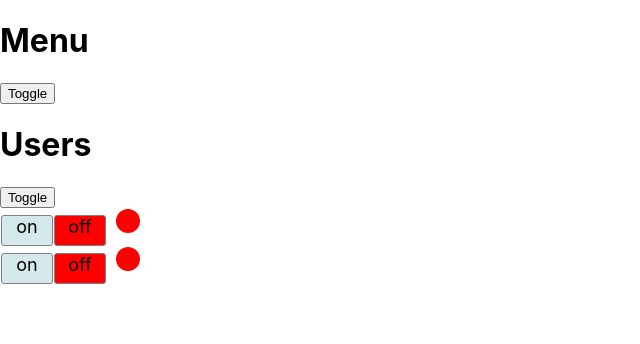
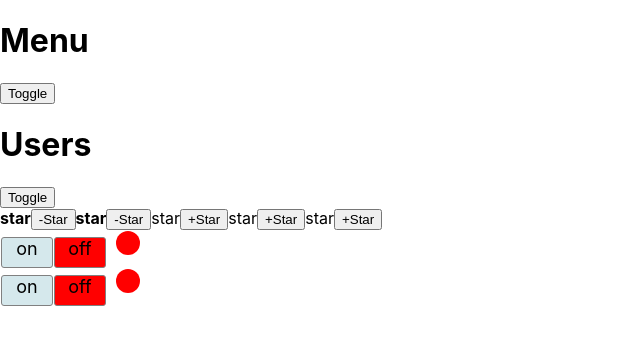
Before and after one commit to AliaksandrLiubanets/react_kabzda_ts, a React (Create React App) app: page / in a window 1280 px wide. Shown: the top 344 px of the page, without its empty margins (0-640 px from the left). Built offline with nearby package versions, Linux system fonts and the light colour scheme.

Commit message:
Create useState for UncontrolledRating and add setStars(props.stars++) on button click

```diff
--- a/src/App.tsx
+++ b/src/App.tsx
@@ -1,6 +1,8 @@
 import React from 'react';
 import {OnOff} from './Components/onOff/OnOff'
 import UncontrolledAccordion from './Components/UncontrolledAccordion/UncontrolledAccordion'
+import UncontrolledRating from './Components/UncontrolledRating/UncontrolledRating'
+import Rating from './Components/Rating/Rating'
 
 function App() {
   console.log('App rendering')
@@ -10,9 +12,8 @@ function App() {
     {/* eslint-disable-next-line react/jsx-no-undef */}
     <UncontrolledAccordion title={'Menu'} />
     <UncontrolledAccordion title={'Users'} />
-    {/*<Rating stars={0}/>*/}
-    {/*<Rating stars={1}/>*/}
-    {/*<Rating stars={2}/>*/}
+    <UncontrolledRating />
+
     {/*<Rating stars={3}/>*/}
     {/*<Rating stars={4}/>*/}
     {/*<Rating stars={5}/>*/}
--- /dev/null
+++ b/src/Components/UncontrolledRating/UncontrolledRating.tsx
@@ -0,0 +1,46 @@
+import React, {FC, useState} from 'react'
+
+type StarPropsType = {
+    selected: boolean
+    setStars: (stars: number) => void
+    stars: number
+    }
+
+function Star(props: StarPropsType) {
+    const starStyle = {
+        display: 'inline'
+    }
+    console.log("Star is rendering")
+    if (props.selected) {
+        return <div style={starStyle}><span><b>star</b></span><button onClick={() => props.setStars(props.stars--)}> -Star</button></div>
+    } else {
+        return <div style={starStyle}><span>star</span><button onClick={() => props.setStars(props.stars++)}> +Star</button></div>
+    }
+}
+
+const UncontrolledRating =() => {
+    console.log('Rating is rendering')
+    let starsArray = []
+
+    const [stars, setStars] = useState<number>(2)
+
+    let count = stars
+    for (let i = 0; i < 5; i++) {
+        if (count > 0) {
+            starsArray.push(1)
+            count--
+        } else {
+            starsArray.push(0)
+        }
+    }
+
+let starsElements = starsArray.map((number, index) => number === 1
+    ? <Star key={index} selected={true} setStars={setStars} stars={stars}/>
+    : <Star key={index} selected={false} setStars={setStars} stars={stars}/>)
+
+    return <div>
+        {starsElements}
+    </div>
+}
+
+export default UncontrolledRating;
```
